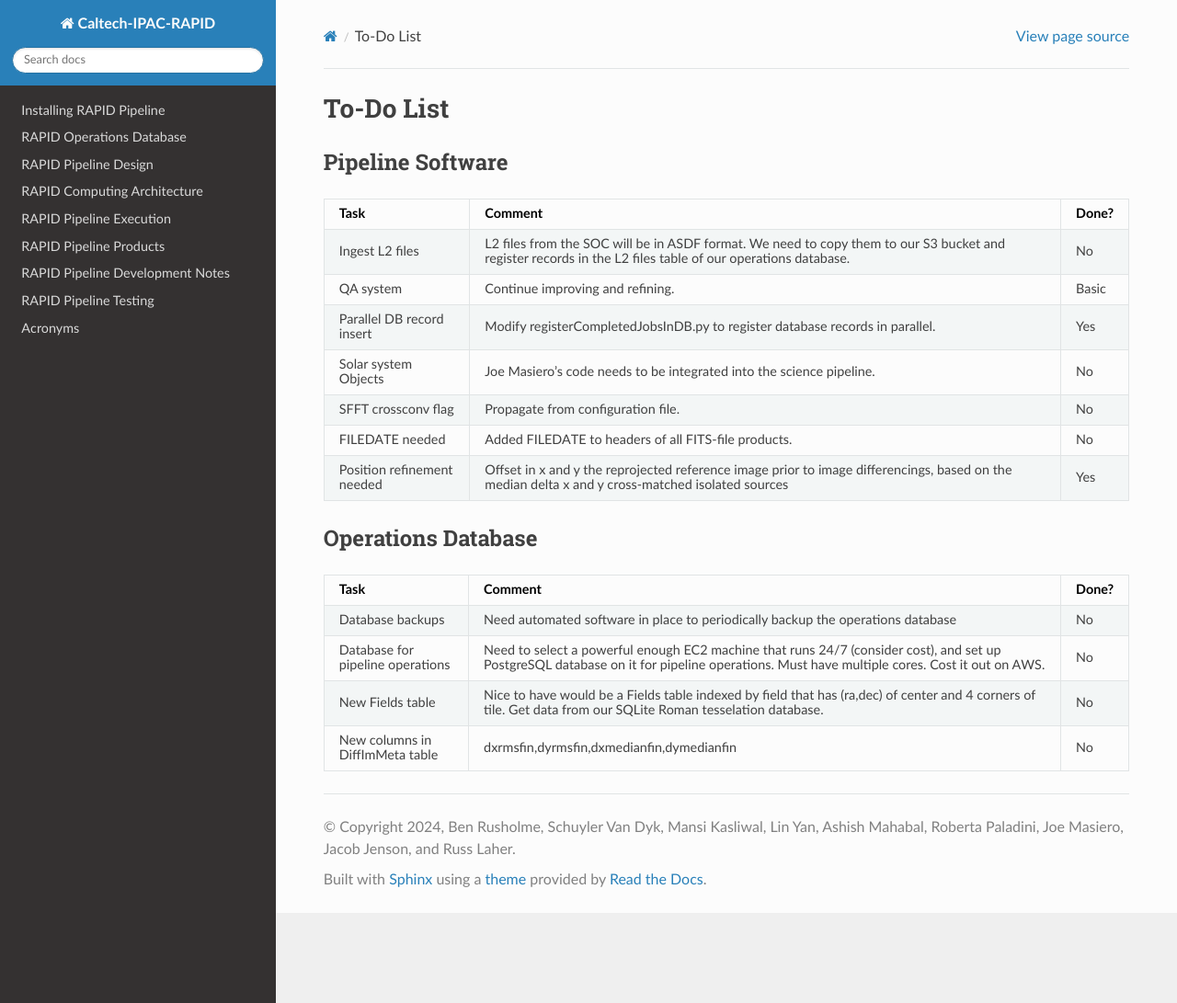
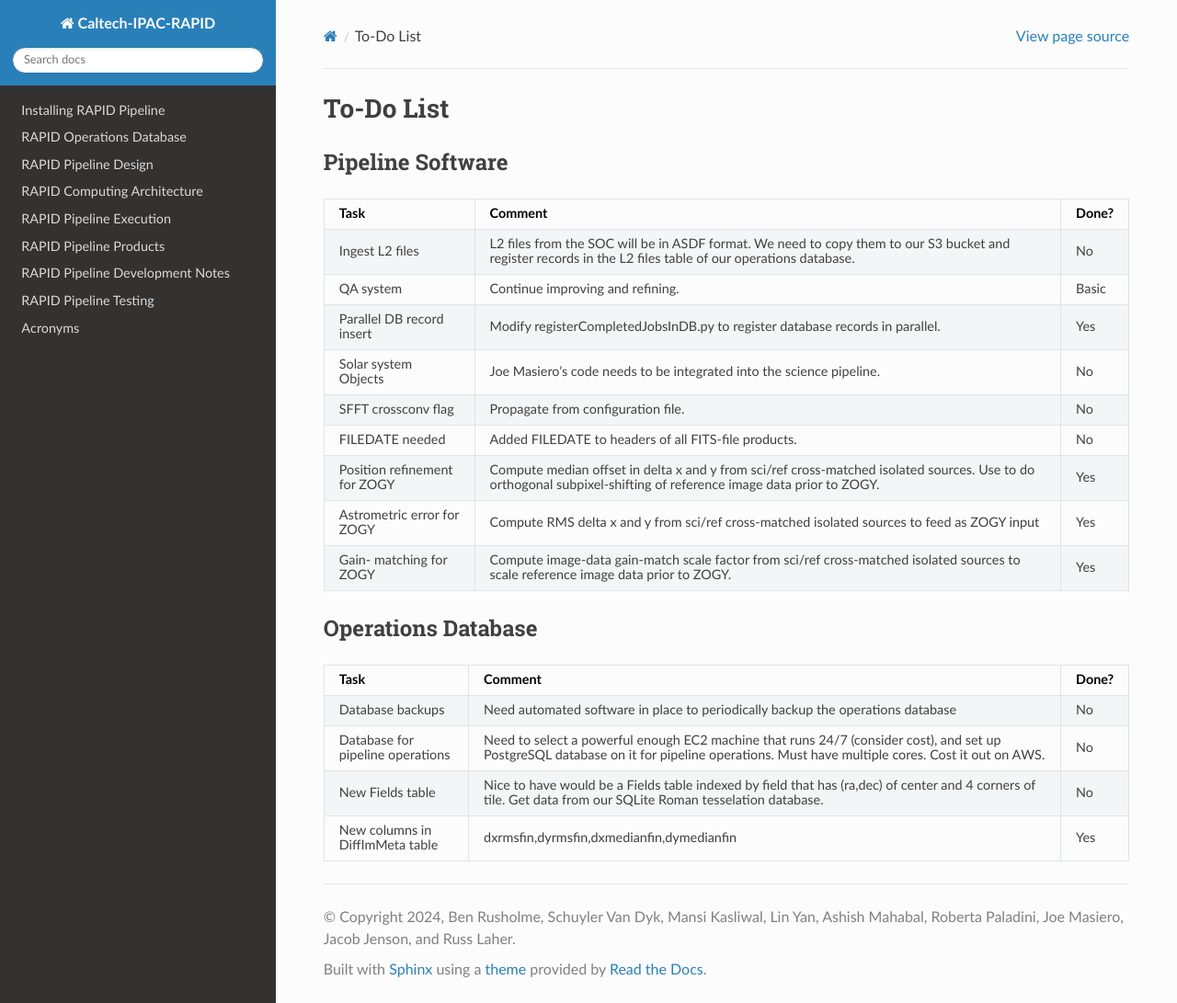
Before and after one commit to Caltech-IPAC/rapid, a Sphinx documentation site: the page built from docs/source/todo/todo_list.rst, in a window 1280 px wide and 1091 px high. Shown: the whole window at 92% size. Built offline with Sphinx 7.4.7 and the Read the Docs theme 3.1.0, drawn with Linux system fonts in a browser that asks for light colours; formulas are drawn with MathJax 3.

Commit message:
Added tasks and wordsmithed.

```diff
--- a/docs/source/todo/todo_list.rst
+++ b/docs/source/todo/todo_list.rst
@@ -26,9 +26,17 @@ Pipeline Software
 | FILEDATE        | Added FILEDATE to headers of all FITS-file products.     | No    |
 | needed          |                                                          |       |
 +-----------------+----------------------------------------------------------+-------+
-| Position        | Offset in x and y the reprojected reference image        | Yes   |
-| refinement      | prior to image differencings, based on the median        |       |
-| needed          | delta x and y cross-matched isolated sources             |       |
+| Position        | Compute median offset in delta x and y from sci/ref      | Yes   |
+| refinement      | cross-matched isolated sources.  Use to do orthogonal    |       |
+| for ZOGY        | subpixel-shifting of reference image data prior to ZOGY. |       |
++-----------------+----------------------------------------------------------+-------+
+| Astrometric     | Compute RMS delta x and y from sci/ref                   | Yes   |
+| error           | cross-matched isolated sources to feed as ZOGY input     |       |
+| for ZOGY        |                                                          |       |
++-----------------+----------------------------------------------------------+-------+
+| Gain-           | Compute image-data gain-match scale factor from sci/ref  | Yes   |
+| matching        | cross-matched isolated sources to scale reference image  |       |
+| for ZOGY        | data prior to ZOGY.                                      |       |
 +-----------------+----------------------------------------------------------+-------+
 
 
@@ -52,7 +60,7 @@ Operations Database
 | table           | that has (ra,dec) of center and 4 corners of tile.       |       |
 |                 | Get data from our SQLite Roman tesselation database.     |       |
 +-----------------+----------------------------------------------------------+-------+
-| New columns in  | dxrmsfin,dyrmsfin,dxmedianfin,dymedianfin                | No    |
+| New columns in  | dxrmsfin,dyrmsfin,dxmedianfin,dymedianfin                | Yes   |
 | DiffImMeta      |                                                          |       |
 | table           |                                                          |       |
 +-----------------+----------------------------------------------------------+-------+
```
